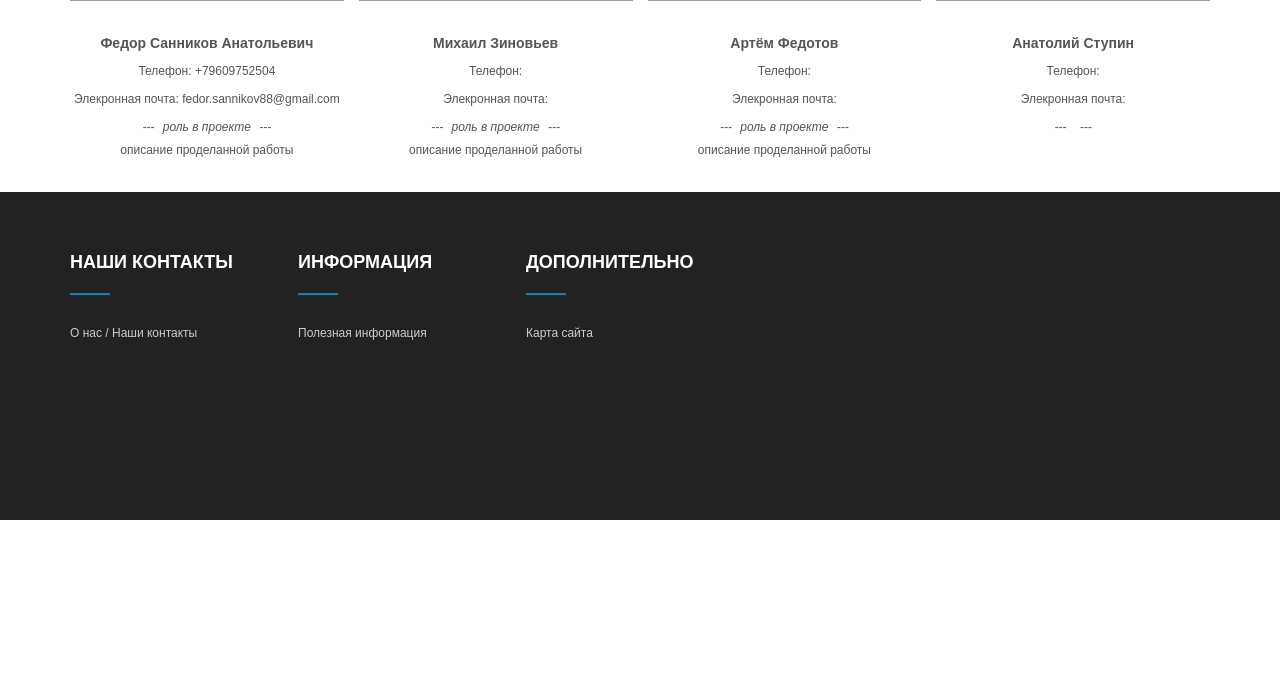
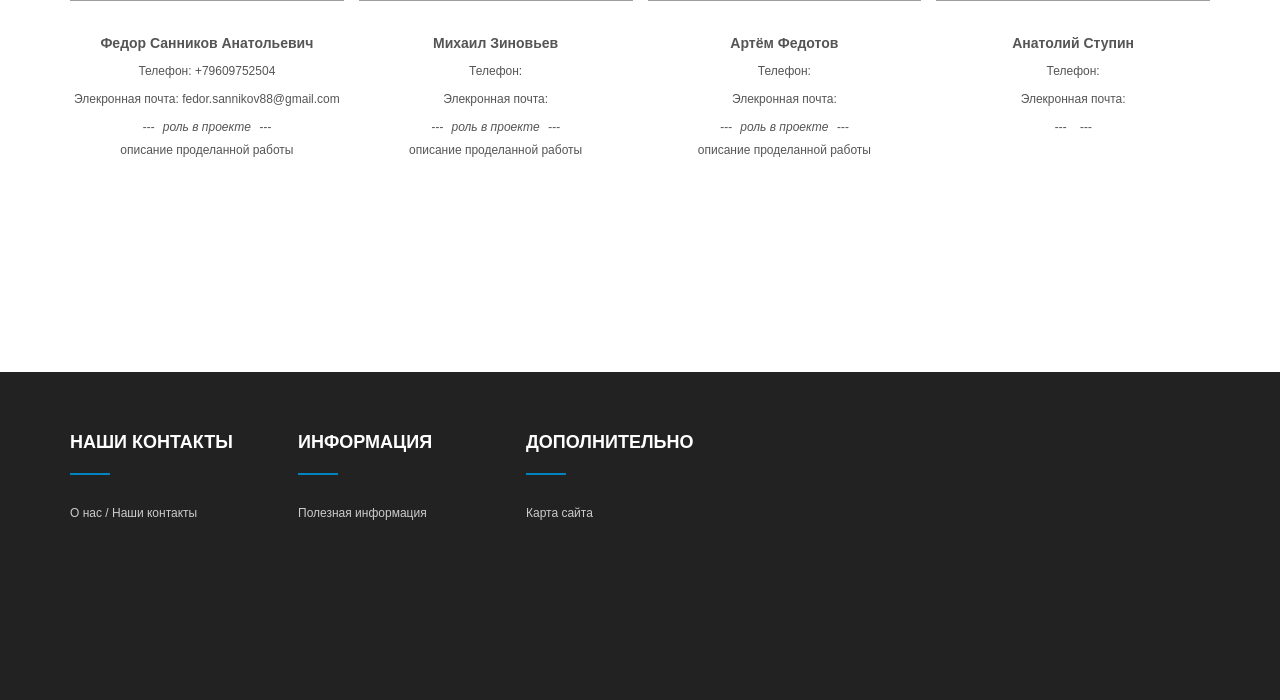
Before and after one commit to FedorSannikov1988/django_group_petproject, a Django app: page /about_us in a window 1280 px wide. Shown: the part 630-1330 px from the top of the page. Before the commit the page ends 1150 px from the top, so only its background shows below. Run offline with Django 3.2, Linux system fonts and the light colour scheme; data comes from the database, SQL or seed files in the repository; parts of the project's set-up code (start-up, migrations or seed data) failed here and were passed over; some libraries are stand-ins or nearby versions; grey boxes are pictures that could not be loaded.

Commit message:
go slip 2

```diff
--- a/shop/templates/about_us.html
+++ b/shop/templates/about_us.html
@@ -20,8 +20,8 @@
 {% block theme_css %}
 <link href="{% static 'css/footer1.css' %}" rel="stylesheet">
 <link href="{% static 'css/header1.css' %}" rel="stylesheet">
+<link href="{% static 'css/theme.css' %}" rel="stylesheet" id="color_scheme">
 <link href="{% static 'css/themecss/so_megamenu.css' %}" rel="stylesheet">
-<link href="{% static 'css/theme.css' %}"  rel="stylesheet" id="color_scheme">
 {% endblock %}
 
 {% block stile_body_two_line %}
@@ -75,6 +75,10 @@
                                         </div>
                                     </div>
                                 </div>
+                                <br><br><br><br>
+                                <br><br><br>
+                                <br><br>
+                                <br>
                             </div>
                         </div>
                     </div>
```
